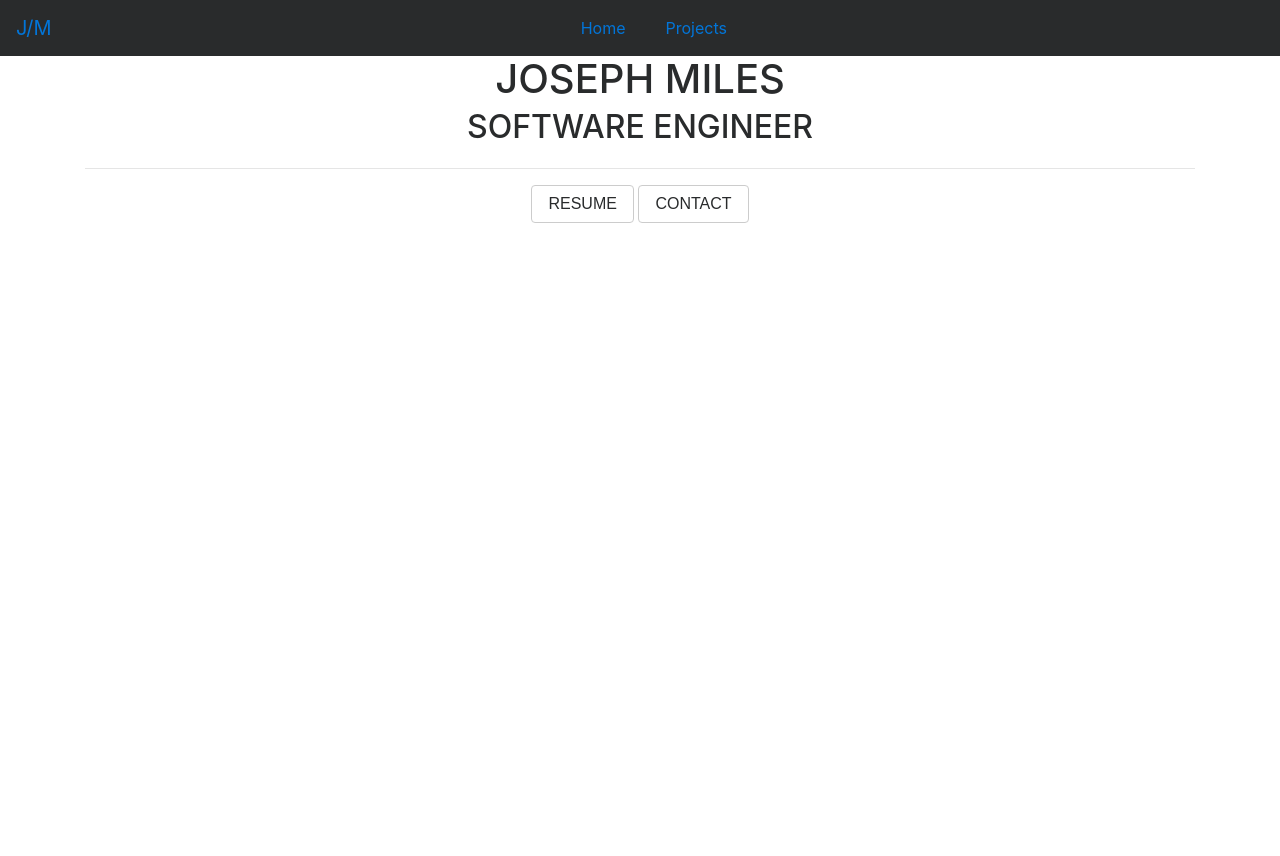
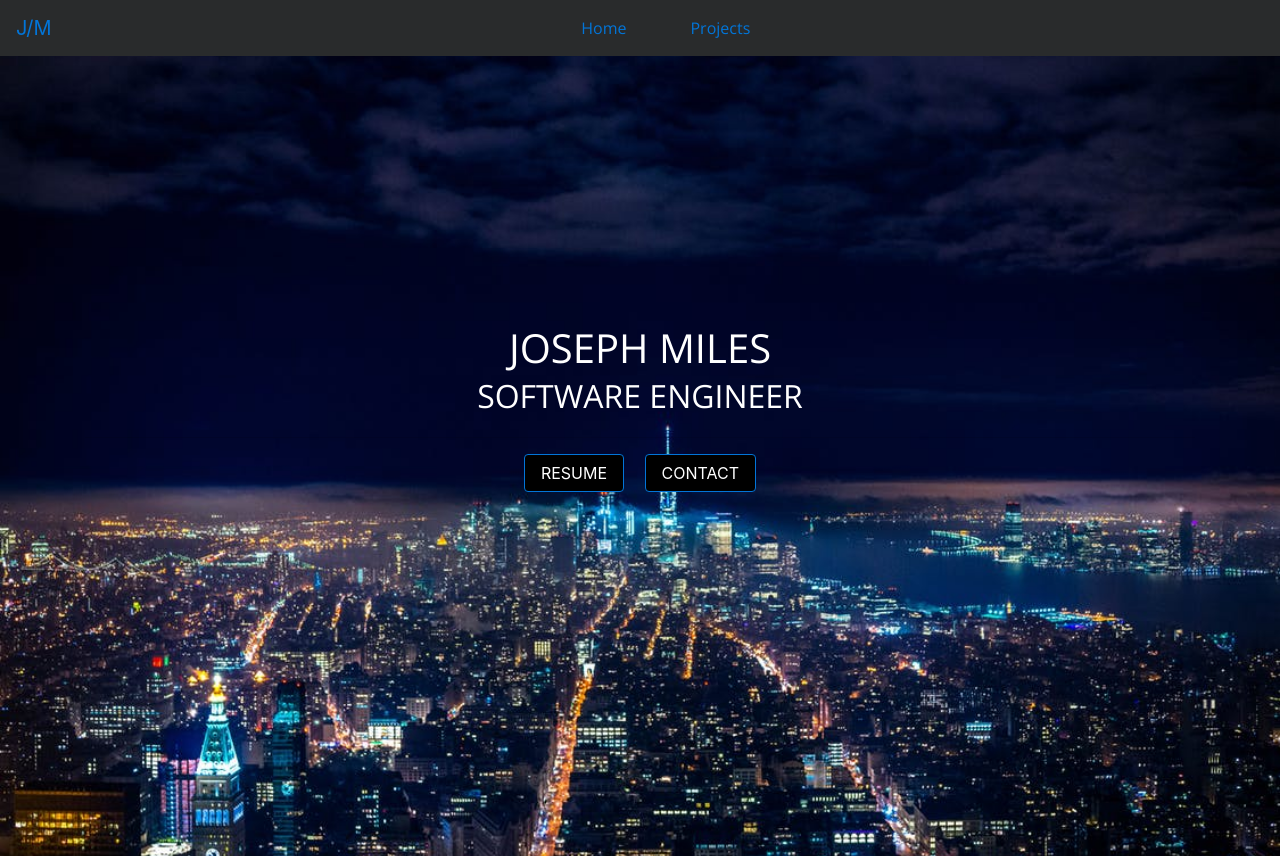
Before and after one commit to jsmiles43/Website, a Django app: page / in a window 1280 px wide. Before the commit the page ends 223 px from the top, so only its background shows below. Run offline with Django 3.2, Linux system fonts and the light colour scheme; some libraries are stand-ins or nearby versions.

Commit message:
completed homepage, added logic to specify column locations of cards

```diff
--- a/mysite/settings.py
+++ b/mysite/settings.py
@@ -37,7 +37,7 @@
     'django.contrib.sessions',
     'django.contrib.messages',
     'django.contrib.staticfiles',
-    'projectCard'
+    'projectCard',
 ]
 
 MIDDLEWARE = [
--- a/projectCard/admin.py
+++ b/projectCard/admin.py
@@ -3,7 +3,7 @@
 
 
 class CardAdmin(admin.ModelAdmin):
-	fields = ('name', 'description', 'code', 'card_choice', 'url')
+	fields = ('name', 'description', 'code', 'card_choice', 'url', 'group')
 
 
 admin.site.register(Card, CardAdmin)
--- a/projectCard/models.py
+++ b/projectCard/models.py
@@ -6,7 +6,7 @@
 	description = models.TextField()
 	code = models.CharField(max_length = 50)
 	url = models.URLField(blank=True, max_length = 50)
-
+	group = models.IntegerField(default = 1)
 
 
 
--- a/projectCard/static/projectCard/assets/css/style.css
+++ b/projectCard/static/projectCard/assets/css/style.css
@@ -1,4 +1,6 @@
-
+html, body, main, div.bg {
+	height: 100%;
+}
 
 .resume {
 	margin-left: auto;
@@ -10,3 +12,29 @@
 	-moz-animation: roll-in-left 0.6s ease-out both;
 	animation: roll-in-left 0.6s ease-out both;
 }
+
+.pt-half {
+	margin-top: 20%;
+}
+
+div.bg {
+	background: url('../img/bg.jpg') center no-repeat;
+	background-size: cover;
+}
+
+.font-white {
+	color: white;
+}
+
+.font-open-sans {
+	font-family: 'Open Sans', sans-serif;
+}
+
+.font-tit-web {
+	font-family: 'Titillium Web', sans-serif;
+}
+
+.resume {
+	color: blue;
+	background-color: black;
+}
--- a/projectCard/templates/projectCard/base.html
+++ b/projectCard/templates/projectCard/base.html
@@ -9,34 +9,37 @@
 	{% load static %}
 	<link rel="stylesheet" href="{% static 'projectCard/assets/css/style.css' %}">
 	<link rel="stylesheet" href="{% static 'projectCard/assets/css/roll-in.css' %}">
+	<link href="https://fonts.googleapis.com/css?family=Open+Sans|Oxygen" rel="stylesheet">
+	<link href="https://fonts.googleapis.com/css?family=Open+Sans|Oxygen|Titillium+Web" rel="stylesheet">
 	<meta http-equiv="Content-Type" content="text/html; charset=utf-8" />
 	<meta name="viewport" content="width=device-width, initial-scale=1">
 	<meta name="description" content="">
-
-</head>
-<body class="home">
-<nav class="navbar navbar-toggleable-md navbar-primary bg-inverse">
-  <button class="navbar-toggler navbar-toggler-right" type="button">
-    <span class="navbar-toggler-icon"></span>
-  </button>
+	<nav class="navbar navbar-toggleable-md navbar-primary bg-inverse">
   <a class="navbar-brand" href="#">J/M</a>
-
-  <div class="collapse navbar-collapse" id="navbarSupportedContent">
-    <ul class="navbar-nav ml-auto mr-auto">
+  <div class="navbar-collapse">
+    <ul class="navbar-nav mx-auto ">
       <li class="nav-item active mr-4">
-        <a class="nav-link" href="{% url 'home' %}">Home<span class="sr-only">(current)</span></a>
+        <a class="nav-link font-open-sans" href="{% url 'home' %}">Home<span class="sr-only">(current)</span></a>
       </li>
-      <li class="nav-item mr-4">
-        <a class="nav-link" href="{% url 'project' %}">Projects</a>
+      <li class="nav-item ml-4">
+        <a class="nav-link font-open-sans" href="{% url 'project' %}">Projects</a>
       </li>
     </ul>
   </div>
 </nav>
+</head>
+<body>
 <main>
 	{% block content %}
 	{% endblock %}
 </main>
 </body>
+<script>
+window.ga=window.ga||function(){(ga.q=ga.q||[]).push(arguments)};ga.l=+new Date;
+ga('create', 'UA-XXXXX-Y', 'auto');
+ga('send', 'pageview');
+</script>
+<script async src='https://www.google-analytics.com/analytics.js'></script>
 <script src="https://code.jquery.com/jquery-3.1.1.min.js" integrity="sha256-hVVnYaiADRTO2PzUGmuLJr8BLUSjGIZsDYGmIJLv2b8= sha384-3ceskX3iaEnIogmQchP8opvBy3Mi7Ce34nWjpBIwVTHfGYWQS9jwHDVRnpKKHJg7 sha512-U6K1YLIFUWcvuw5ucmMtT9HH4t0uz3M366qrF5y4vnyH6dgDzndlcGvH/Lz5k8NFh80SN95aJ5rqGZEdaQZ7ZQ==" crossorigin="anonymous"></script>
 <script src="https://cdnjs.cloudflare.com/ajax/libs/tether/1.4.0/js/tether.min.js" integrity="sha384-DztdAPBWPRXSA/3eYEEUWrWCy7G5KFbe8fFjk5JAIxUYHKkDx6Qin1DkWx51bBrb" crossorigin="anonymous"></script>
 <script src="https://maxcdn.bootstrapcdn.com/bootstrap/4.0.0-alpha.6/js/bootstrap.min.js" integrity="sha384-vBWWzlZJ8ea9aCX4pEW3rVHjgjt7zpkNpZk+02D9phzyeVkE+jo0ieGizqPLForn" crossorigin="anonymous"></script>
--- a/projectCard/templates/projectCard/home.html
+++ b/projectCard/templates/projectCard/home.html
@@ -1,29 +1,27 @@
 {% extends 'projectCard/base.html' %}
-
+{% load static %}
 {% block title %}
-<title>HOME</title>
+<title>JSmiles-Home</title>
 {% endblock %}
 
 {% block content %}
-<div class="container">
+<div class='bg'>
+<div class="container pt-5">
 	<div class="row">
 		<div class="col-md-12">
-
-		</div>
-	</div>
-	<div class="row">
-		<div class="col-md-12">
-			<h1 class='text-center'>JOSEPH MILES</h1>
-			<h2 class='text-center'>SOFTWARE ENGINEER</h2>
+			<div class="content-wrapper pt-half">
+				<h1 class='text-center font-open-sans font-white'>JOSEPH MILES</h1>
+				<h2 class='text-center font-open-sans font-white'>SOFTWARE ENGINEER</h2>
+			</div>
 		</div>
 	</div>
 	<div class="row">
 		<div class="col-md-12 text-center">
 			<hr></hr>
-			<button class="btn btn-inverse btn-secondary resume">RESUME</button>
-			<button class="btn btn-inverse btn-secondary resume">CONTACT</button>
+			<a href="{% static 'projectCard/assets/docs/JosephMilesResume3.docx' %}" style="color: white" class="btn btn-primary resume mr-2">RESUME</a>
+			<a style="color: white" class="btn btn-primary resume ml-2">CONTACT</a>
 		</div>
 	</div>
 </div>
-
+</div>
 {% endblock %}
--- a/projectCard/views.py
+++ b/projectCard/views.py
@@ -9,4 +9,4 @@
 
 def project(request):
 	cards = Card.objects.all()
-	return render(request, 'projectCard/project.html', { 'cards' : cards})
+	return render(request, 'projectCard/project.html', { 'cardgroups' : cards})
```
Also changed, not shown: projectCard/templates/projectCard/project.html (+41 -5 lines), projectCard/templatetags/card_extras.py (added, +10 -0 lines), db.sqlite3, projectCard/migrations/0010_card_group.py (added), projectCard/static/projectCard/assets/img/bg.jpg (added), projectCard/templatetags/__init__.py (added), 1 other file.
